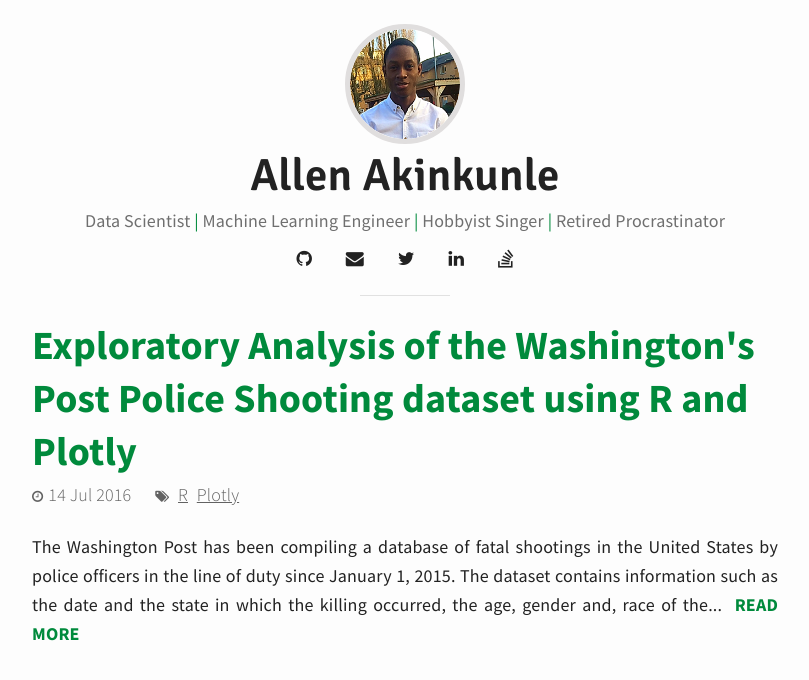
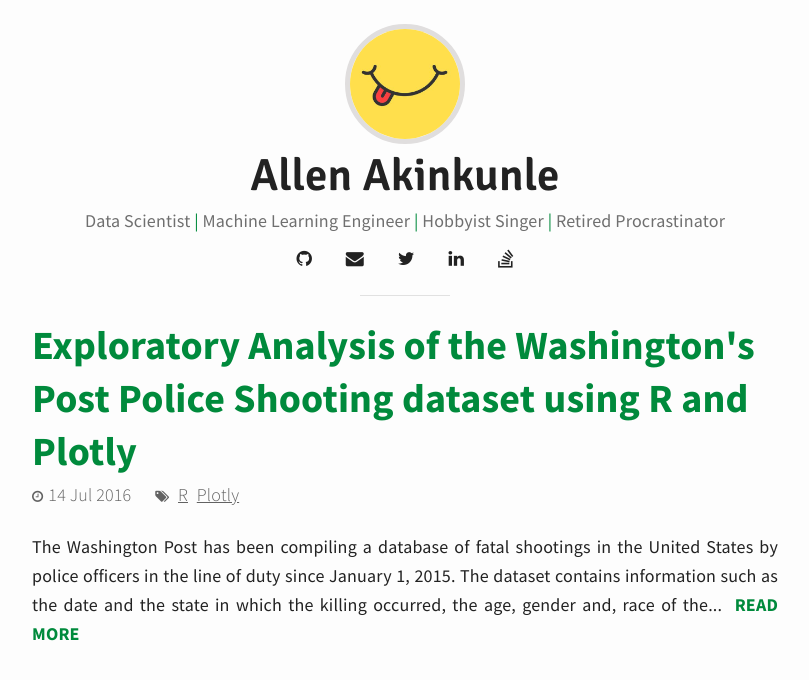
Before and after one commit to allenakinkunle/allenakinkunle.github.io, a Jekyll site: the page built from index.html, in a window 1280 px wide. Shown: the top 680 px of the page, without its empty margins (235-1044 px from the left). Built offline with Jekyll 4.4.1, drawn with Linux system fonts in a browser that asks for light colours; nearby versions of some CDN libraries; a script that is not in the unit is left out; the list of posts is cut into pages by our own code.

Commit message:
Change website logo

```diff
--- a/_includes/header.html
+++ b/_includes/header.html
@@ -1,7 +1,7 @@
 <header id="header">
 	<div class="container">
 		<a href="{{ site.baseurl }}">
-			<img src="{{ "img/allenakinkunle.png" | prepend: site.baseurl }}" alt="Allen Akinkunle">
+			<img src="{{ "img/logo.jpg" | prepend: site.baseurl }}" alt="Allen Akinkunle">
 		  <h1>Allen Akinkunle</h1>
 		</a>
 		<p>Data Scientist <span class="diamond">|</span> Machine Learning Engineer <span class="diamond">|</span> Hobbyist Singer <span class="diamond">|</span> Retired Procrastinator</p>
```
Also changed, not shown: img/allenakinkunle.png (deleted), img/logo.jpg (added).
